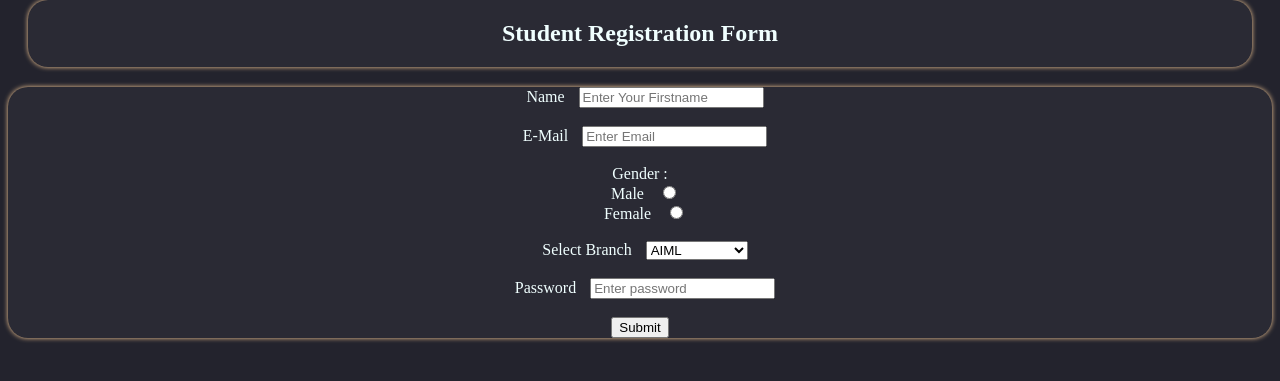
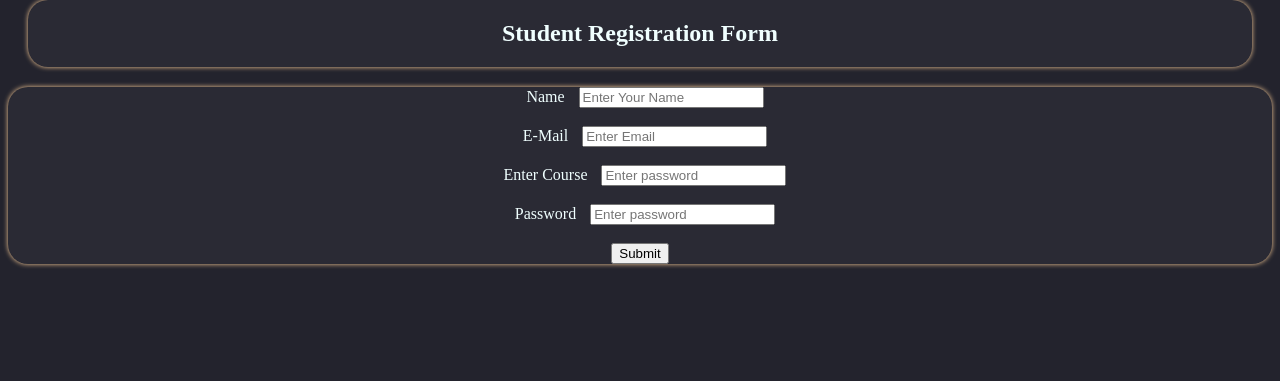
Before and after one commit to AtulDeshpande09/student_registration, a Python web app: template templates/register.html in a window 1280 px wide. Shown: the part 20-401 px from the top of the page. Run offline with Jinja, Linux system fonts and the light colour scheme; the template is opened without the code that fills it, so the values that code supplies are empty.

Commit message:
Update register.html

```diff
--- a/templates/register.html
+++ b/templates/register.html
@@ -44,28 +44,17 @@
         <div class="form">
 		<form action="/register",method="post">
                 <label for="name">Name</label>
-                <input type="text" id="name" placeholder="Enter Your Firstname" name="Name">
+                <input type="text" id="name" placeholder="Enter Your Name" name="name">
                 <br><br>
 
 		<label for="email">E-Mail</label>
-                <input type="email" id="email" placeholder="Enter Email" name="Email"><br><br>
+                <input type="email" id="email" placeholder="Enter Email" name="email"><br><br>
 
-                <label for="gender">Gender :</label><br>
-                <label for="male">Male</label>
-                <input type="radio" id="male" name="Gender"><br>
-                <label for="female">Female</label>
-                <input type="radio" id="female" name="Gender"><br><br>
-
-                <label for="course">Select Branch</label>
-                <select>
-                    <option value="AIML">AIML</option>
-                    <option value="ds">Data Science</option>
-                    <option value="Mech">Mech</option>
-                    <option value="CSE">CSE</option>
-                </select><br><br>
+                <label for="course">Enter Course </label>
+                <input type="text" id="course" placeholder="Enter password" name="course"><br><br>
 
                 <label for="psw">Password</label>
-                <input type="password" id="psw" placeholder="Enter password" name="Password"><br><br>
+                <input type="password" id="psw" placeholder="Enter password" name="password"><br><br>
 
 
 
```
